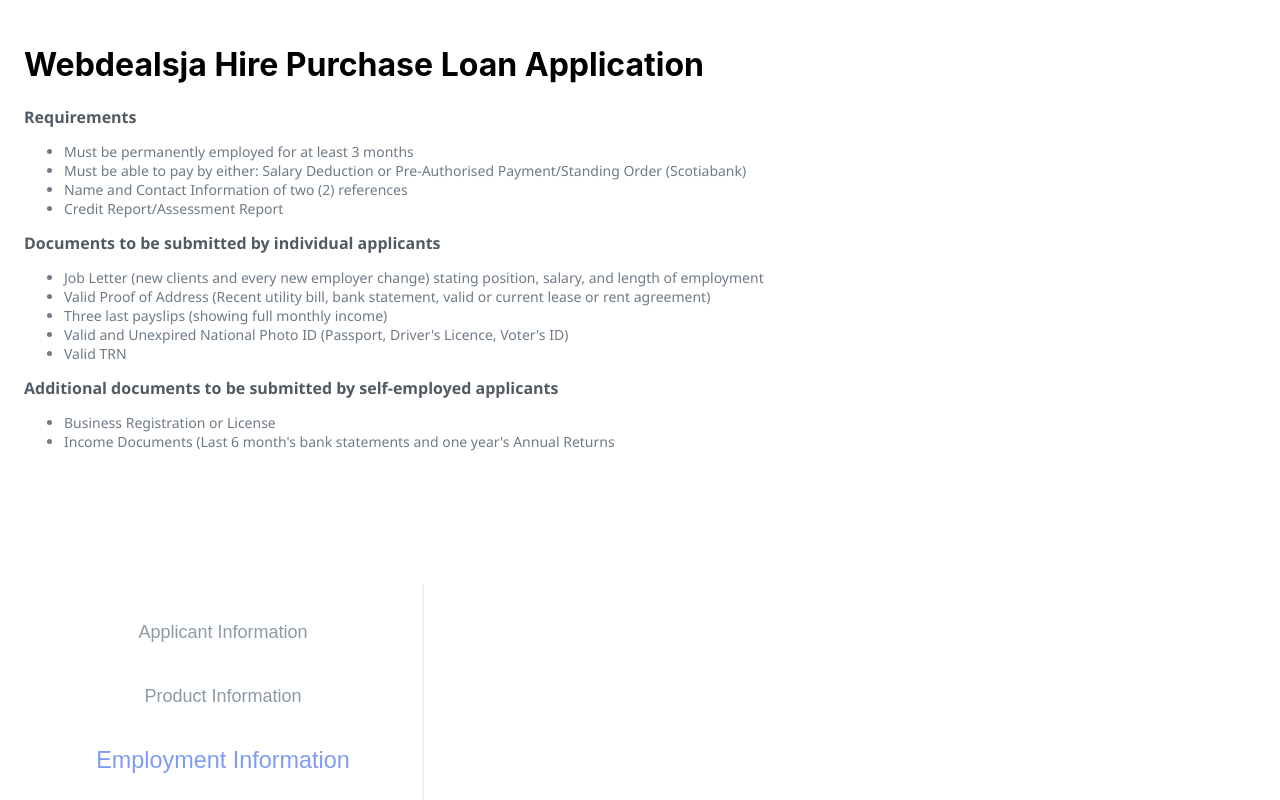
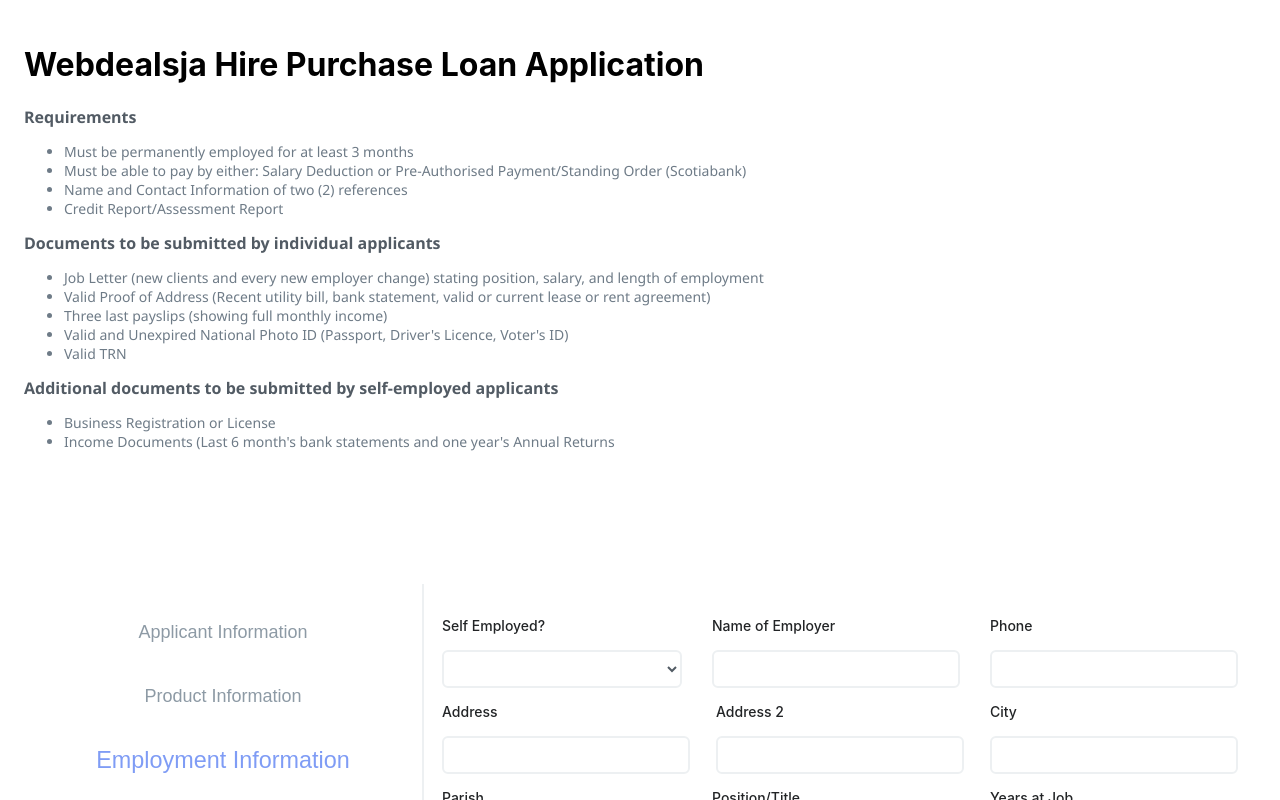
Before and after one commit to akeimsuth/kaizen-hpl, a React (Create React App) app: page / in a window 1280 px wide. Both pictures are taken after a click on the button "Employment Information". Shown: the top 800 px of the page. Built offline with nearby package versions, Linux system fonts and the light colour scheme.

Commit message:
create employment form

```diff
--- a/src/App.js
+++ b/src/App.js
@@ -169,6 +169,9 @@ function App() {
           {product &&
             <ProductForm/>
           }
+          {employment &&
+            <EmploymentForm/>
+          }
          </MainContent>
          <Footer>
         <p className="text">{"Webdealsja Higher Purchase Form "+new Date().getFullYear()}</p>
@@ -329,3 +332,100 @@ function ProductForm() {
     </React.Fragment>
   )
 }
+
+function EmploymentForm() {
+  return (
+    <React.Fragment>
+      <FormContainer>
+      <div className="row">
+          <InputContainer>
+              <p className="label">Self Employed?</p>
+              <DropdownContainer>
+                <option></option>
+                <option>{"Yes"}</option>
+                <option>{"No"}</option>
+              </DropdownContainer>
+            </InputContainer>
+            <InputContainer>
+              <p className="label">Name of Employer</p>
+              <input className="text-input"/>
+            </InputContainer>
+
+            <InputContainer>
+              <p className="label">Phone</p>
+              <input className="text-input"/>
+            </InputContainer>
+
+            <InputContainer>
+              <p className="label">Address</p>
+              <input className="text-input"/>
+            </InputContainer>
+
+            <InputContainer>
+              <p className="label">Address 2 </p>
+              <input className="text-input"/>
+            </InputContainer>
+
+            <InputContainer>
+              <p className="label">City</p>
+              <input className="text-input"/>
+            </InputContainer>
+            <InputContainer>
+              <p className="label">Parish</p>
+              <DropdownContainer>
+                <option></option>
+                <option>{"Kingston & St Andrew"}</option>
+                <option>{"St Catherine"}</option>
+                <option>{"Clarendon"}</option>
+                <option>{"Manchester"}</option>
+                <option>{"St Elizabeth"}</option>
+                <option>{"Westmoreland"}</option>
+                <option>{"Hanover"}</option>
+                <option>{"St James"}</option>
+                <option>{"Trelawny"}</option>
+                <option>{"St Mary"}</option>
+                <option>{"St Ann"}</option>
+                <option>{"Portland"}</option>
+                <option>{"St Thomas"}</option>
+              </DropdownContainer>
+            </InputContainer>
+
+            <InputContainer>
+              <p className="label">Position/Title</p>
+              <input className="text-input"/>
+            </InputContainer>
+
+            <InputContainer>
+              <p className="label">Years at Job</p>
+              <input className="text-input"/>
+            </InputContainer>
+
+            <InputContainer>
+              <p className="label">Employment Status</p>
+              <DropdownContainer>
+                <option></option>
+                <option>{"Permanent"}</option>
+                <option>{"Part-time"}</option>
+                <option>{"Contractual"}</option>
+              </DropdownContainer>
+            </InputContainer>
+
+            <InputContainer>
+              <p className="label">Name of Manager or Supervisor</p>
+              <input className="text-input"/>
+            </InputContainer>
+
+            <InputContainer>
+              <p className="label">Contact Position/Title</p>
+              <input className="text-input"/>
+            </InputContainer>
+
+            <InputContainer>
+              <p className="label">Upload copies of Job Letter, Pay Slips, Other Employment Verification</p>
+              <input className="text-input" type="file" multiple/>
+            </InputContainer>
+      </div>
+      </FormContainer>
+    </React.Fragment>
+  )
+}
```
